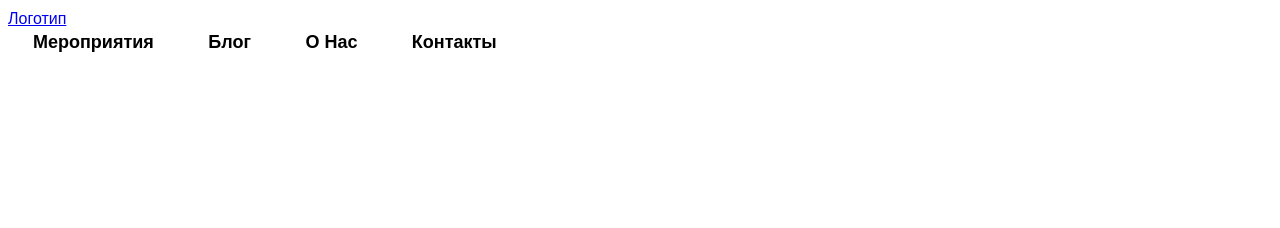
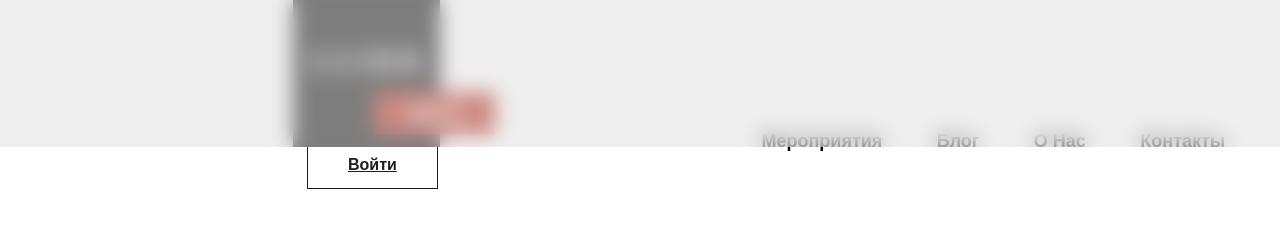
Before and after one commit to BlackJackNk/Lenni-Art-study-, a plain HTML site: page index.html in a window 1280 px wide. Drawn offline with Linux system fonts and the light colour scheme.

Commit message:
Делаем header

```diff
--- a/index.html
+++ b/index.html
@@ -10,7 +10,10 @@
   </head>
   <body class="body">
       <header class="page-header">
-      <a href="index.html" class="page-header__logo">Логотип</a>
+        <div class="page-hader__container">
+          <a href="index.html" class="page-header__logo">
+            <img src="assets/images/logo.svg" class="page-header__logo-img"/>
+          </a>
           <nav class="page-header__nav">
             <a href="#" class="page-header__nav-link">Мероприятия</a>
             <a href="#" class="page-header__nav-link">Блог</a>
@@ -19,8 +22,9 @@
 
           </nav>
 
-      <a href="#" class="btn page-header_user-btn"></a>
+          <a href="#" class="btn page-header_user-btn">Войти</a>
         </header>
+      </div>
 
     <main class="main">
       <div class="home">
--- a/styles/styles.css
+++ b/styles/styles.css
@@ -6,7 +6,55 @@
   line-height: 1.375;
 }
 .page-header{
+  position: fixed;
+  top: 0;
+  left: 0;
+  width: 100%;
+  height: 147px;
+  z-index: 100;
 }
+
+.page-header::before {
+  content: '';
+  position: absolute;
+  top: 0;
+  left: 0;
+  width: 100%;
+  height: 100%;
+  background-color: rgba(222, 222, 222, 0.5);
+  @supports (backdrop-filter: blur(10px)) {
+    backdrop-filter: blur(10px);
+    background-color: rgba(222, 222, 222, 0.5);
+  }
+}
+
+.page-header__container {
+  box-sizing: border-box;
+  position: relative;
+  margin: 0 auto;
+  padding-left: 40px;
+  padding-right: 40px;
+  max-width: 1414px;
+  width: 100%;
+}
+
+.page-header__logo {
+  display: inline-block;
+  margin-left: 293px;
+  width: 202px;
+  height: 147px;
+}
+
+.page-header__logo-img {
+  width: 100%;
+  height: 100%;
+}
+
+.page-header__nav {
+  display: inline-block;
+  margin-left: 237px;
+}
+
 .page-header__nav-link {
   margin: 0 25px;
   color: black;
@@ -16,3 +64,15 @@
   text-decoration: none;
 }
 .page-footer {}
+
+.page-header_user-btn {
+  margin-left: 307px;
+  box-sizing: border-box;
+  padding: 15px 40px;
+  background-color: transparent;
+  border: 1px solid #1F1E1E;
+  font-size: 16px;
+  line-height: normal;
+  font-weight: 600;
+  color: #1F1E1E;
+}
```
Also changed, not shown: assets/images/logo.svg (added), 1 other file. Lines whose indentation alone changed are shown as unchanged.
